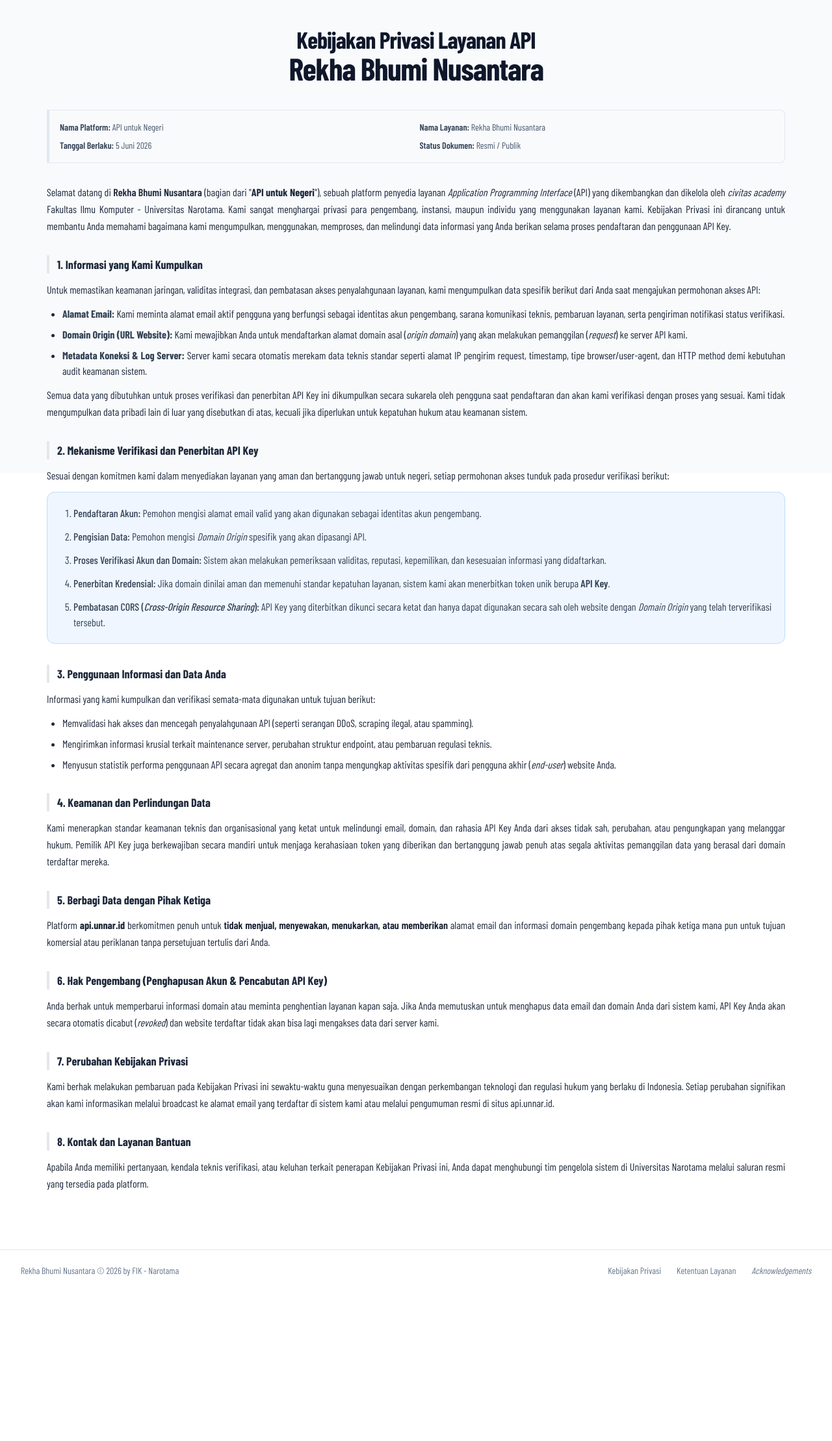
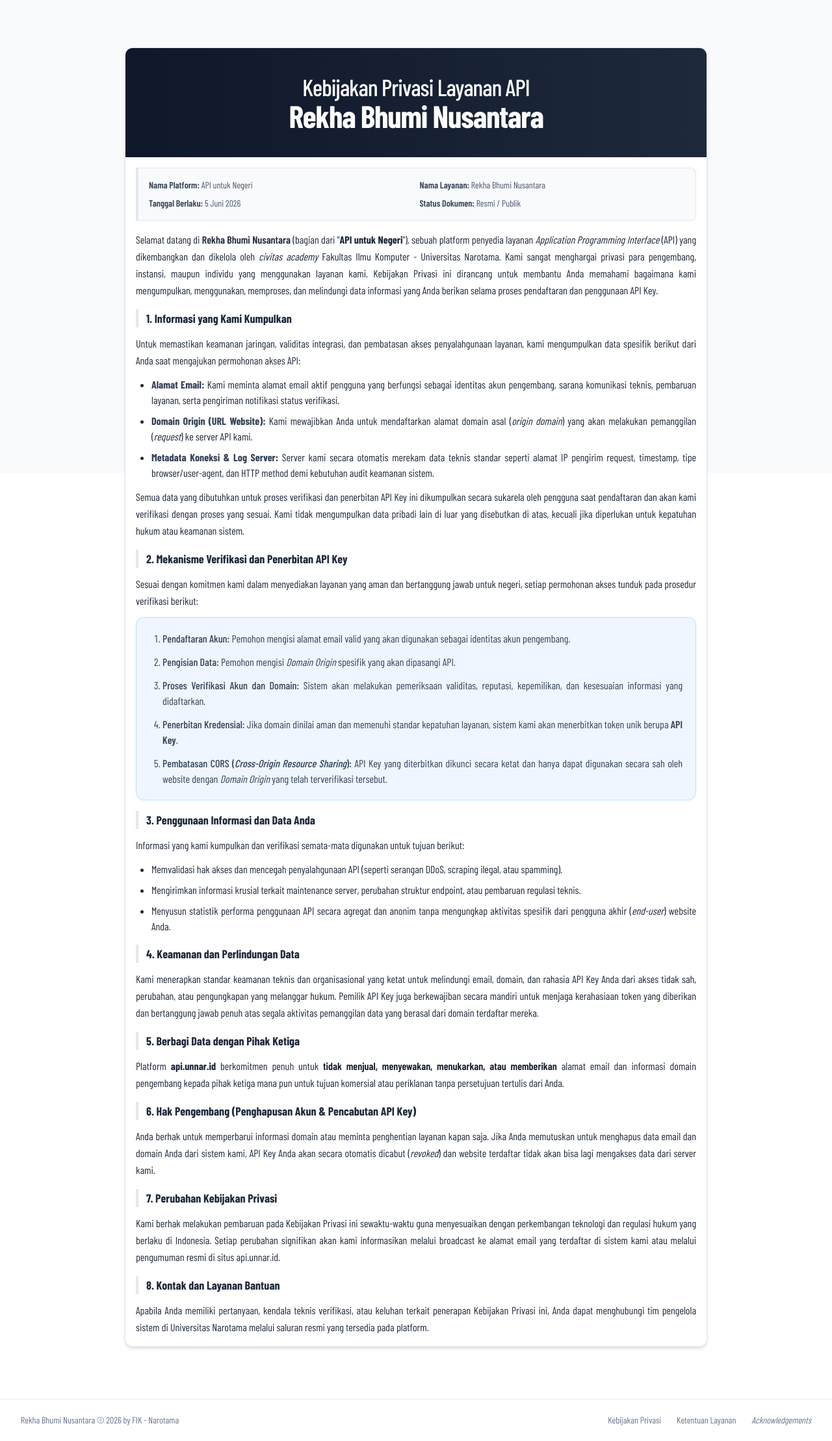
Before and after one commit to FIK-UNNAR/rekha-bhumi, a Flask app: template src/api/templates/privacy.html in a window 1280 px wide. Shown: the part 72-2290 px from the top of the page at 65% size. Before the commit the page ends 2036 px from the top, so only its background shows below. Run offline with Flask 3, Linux system fonts and the light colour scheme; the template is opened without the code that fills it, so the values that code supplies are empty; parts of the project's set-up code (start-up, migrations or seed data) failed here and were passed over; some libraries are stand-ins or nearby versions; some web fonts are replaced.

Commit message:
penyesuaian format isi dengan ketentuan yang lain

```diff
--- a/src/api/templates/privacy.html
+++ b/src/api/templates/privacy.html
@@ -71,18 +71,16 @@
     </header>
 
     <main class="flex-grow max-w-7xl w-full mx-auto px-4 sm:px-6 lg:px-8 py-12 flex flex-col justify-center">
-        <div class="text-center max-w-3xl mx-auto">
-            <h4 class="text-3xl font-bold text-slate-900 sm:text-4xl tracking-tight leading-tight">
+        <div class="max-w-4xl mx-auto my-8 bg-white shadow-md rounded-xl overflow-hidden border border-slate-200">
+            <div class="bg-gradient-to-r from-slate-900 to-slate-800 px-8 py-10 text-white text-center">
+                <h4 class="text-3xl font-medium text-slate-900 sm:text-4xl tracking-tight leading-tight text-white ">
                     Kebijakan Privasi Layanan API
                 </h4>
-            <h1 class="text-4xl font-extrabold text-slate-900 sm:text-5xl tracking-tight leading-tight">
+                <h1 class="text-4xl font-bold text-slate-900 sm:text-5xl tracking-tight leading-tight text-white">
                     Rekha Bhumi Nusantara
                 </h1>
             </div>
-        <!-- Konten Dalam -->
-        <div class="p-6 md:p-10 space-y-8">
-
-            <!-- Kotak Metadata Dokumen -->
+            <div class="p-6 md:p-4 space-y-4">
                 <div class="bg-slate-50 border border-slate-200 border-l-4 border-l-unnar-accent p-4 rounded-r-lg text-sm text-slate-600">
                     <div class="grid grid-cols-1 sm:grid-cols-2 gap-2">
                         <div><span class="font-semibold text-slate-700">Nama Platform:</span> API untuk Negeri</div>
@@ -92,7 +90,6 @@
                     </div>
                 </div>
 
-            <!-- Pengantar -->
                 <p class="text-justify leading-relaxed">
                     Selamat datang di <strong class="text-unnar-dark font-semibold">Rekha Bhumi Nusantara</strong> (bagian dari "<strong>API untuk Negeri</strong>"), sebuah platform penyedia layanan <em>Application Programming Interface</em> (API) yang dikembangkan dan dikelola oleh <em>civitas academy</em> Fakultas Ilmu Komputer - Universitas Narotama. Kami sangat menghargai privasi para pengembang, instansi, maupun individu yang menggunakan layanan kami. Kebijakan Privasi ini dirancang untuk membantu Anda memahami bagaimana kami mengumpulkan, menggunakan, memproses, dan melindungi data informasi yang Anda berikan selama proses pendaftaran dan penggunaan API Key.
                 </p>
@@ -198,7 +195,7 @@
                         Apabila Anda memiliki pertanyaan, kendala teknis verifikasi, atau keluhan terkait penerapan Kebijakan Privasi ini, Anda dapat menghubungi tim pengelola sistem di Universitas Narotama melalui saluran resmi yang tersedia pada platform.
                     </p>
                 </section>
-
+            </div>
         </div>
     </main>
 
```
Lines whose indentation alone changed are shown as unchanged.
